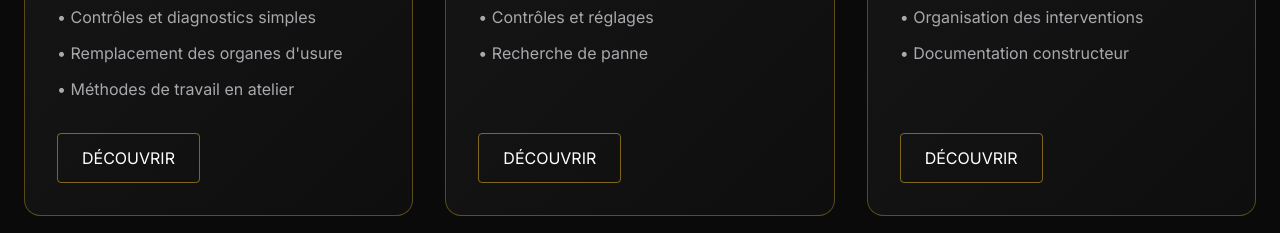
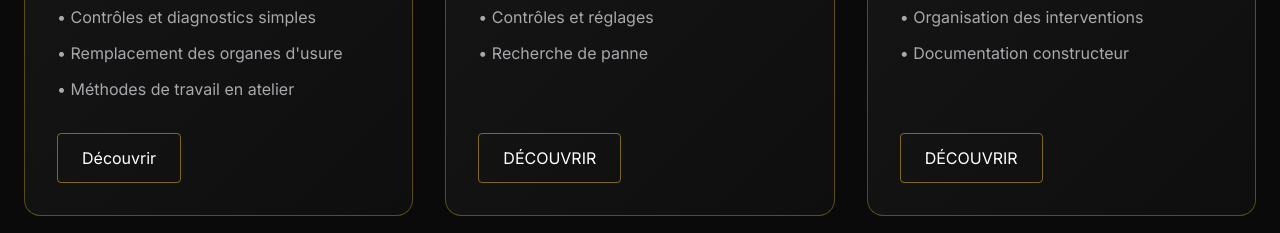
Before and after one commit to PerformancePrestigeAcademy/performance-prestige-academy, a React (Vite) app: page /formation in a window 1280 px wide. Shown: the part 3120-3353 px from the top of the page. Built offline with nearby package versions, Linux system fonts and the light colour scheme.

Commit message:
PATCH 014 v8

```diff
--- a/src/Pages/FormationPage.tsx
+++ b/src/Pages/FormationPage.tsx
@@ -6,7 +6,7 @@ import Footer from "../components/Footer.tsx";
 import SEO from "../components/SEO.tsx";
 import ServiceCard from "../components/ServiceCard";
 import FormationModal from "../components/FormationModal";
-import {initiationMecaniqueFormation, perfectionnementMecaniqueFormation,} from "../data/formations";
+import {initiationMecaniqueFormation, perfectionnementMecaniqueFormation, preparationEntreeCAPFormation,} from "../data/formations";
 
 export default function FormationPage() {
     const [isFormationModalOpen, setIsFormationModalOpen] = useState(false);
@@ -358,12 +358,13 @@ Performance & Prestige Academy
 
     <div className="mt-auto pt-8">
 
-        <a
-            href="#"
-            className="btn-outline-gold inline-block px-6 py-3 rounded"
-        >
-            DÉCOUVRIR
-        </a>
+        <button
+            type="button"
+            onClick={() => {setSelectedFormation(preparationEntreeCAPFormation);setIsFormationModalOpen(true);}}
+  className="btn-outline-gold inline-block px-6 py-3 rounded"
+>
+  Découvrir
+</button>
 
     </div>
 
```
